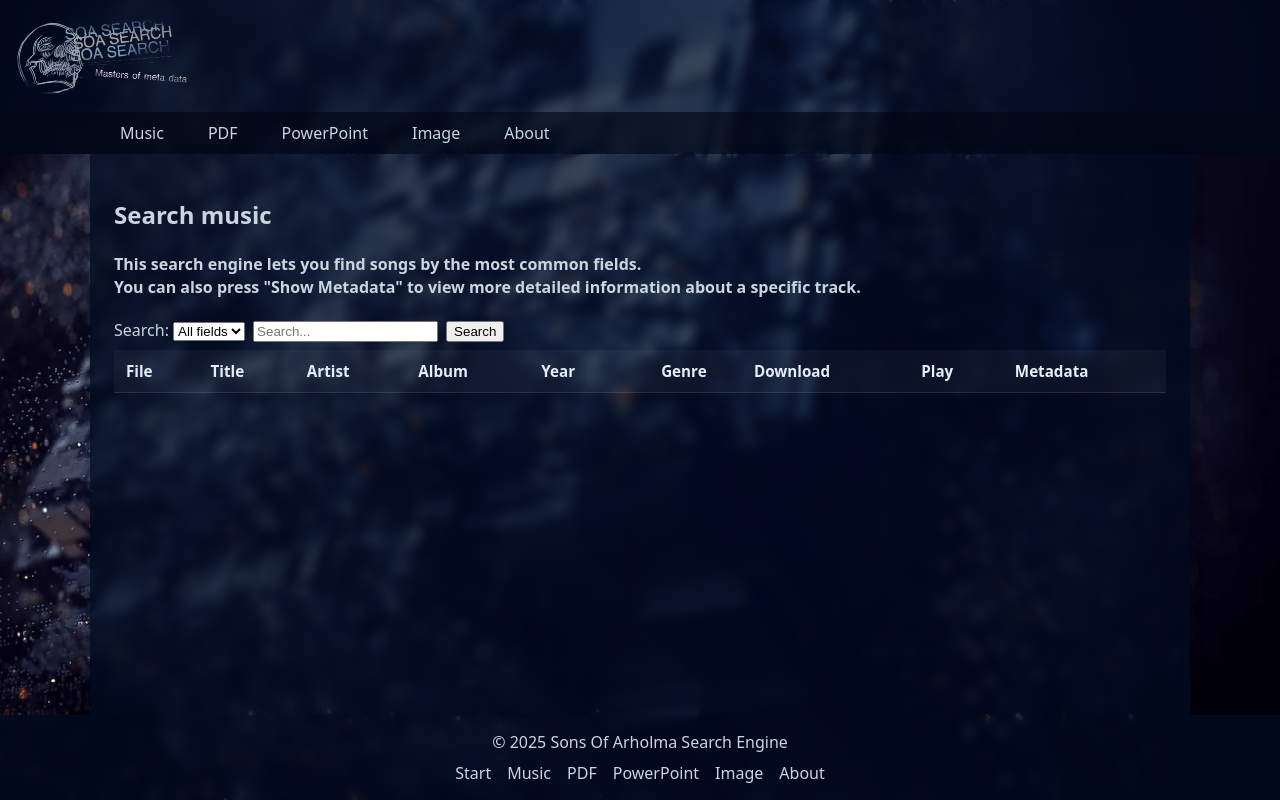
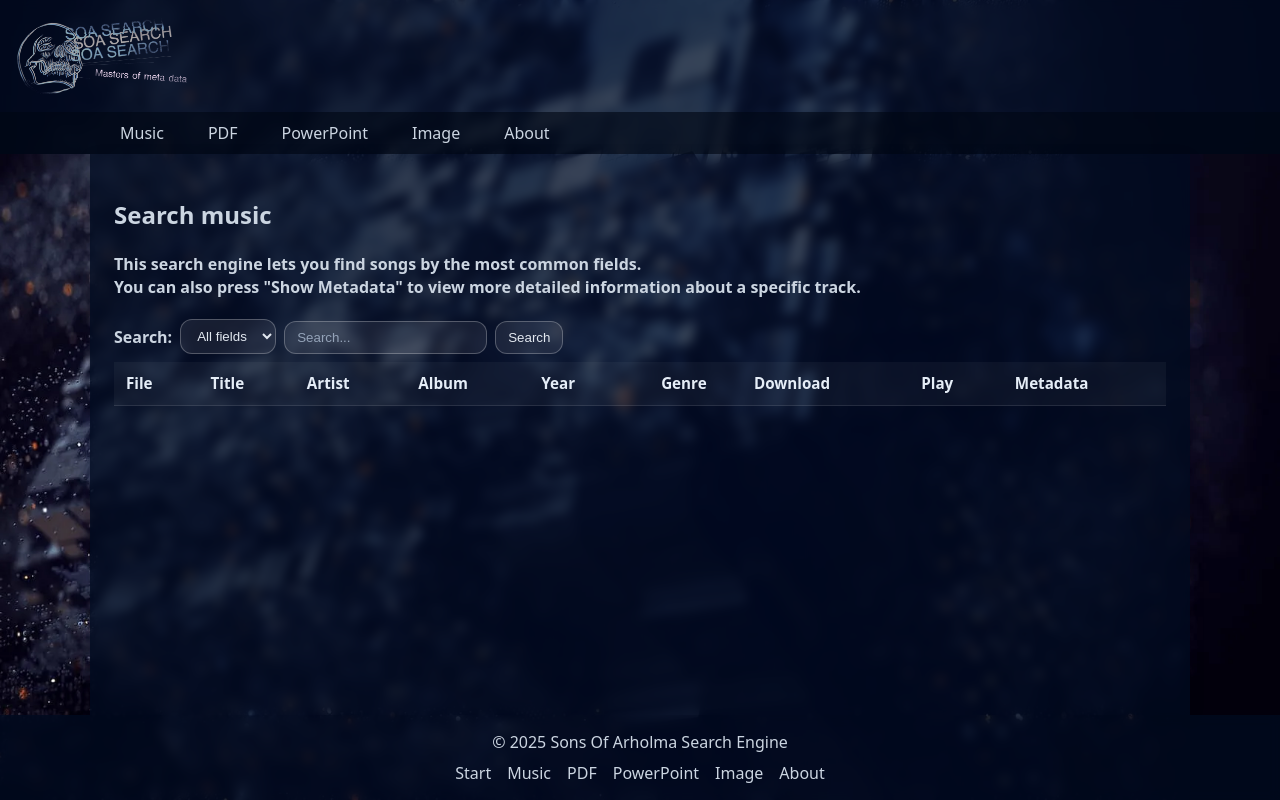
Before and after one commit to JohanTran94/Metadata-Projekt, a website: page public/index.html in a window 1280 px wide. Both pictures are taken after a click on the link 239 px from the left and 402 px from the top of the page. Drawn offline with Linux system fonts and the light colour scheme; no server answers.

Commit message:
update frontend for image and music

```diff
--- a/public/style.css
+++ b/public/style.css
@@ -184,12 +184,10 @@ body {
   text-decoration: underline;
 }
 
-/* ==== Image page (theme-aligned, no white panels) ==== */
 #image-page {
   color: #e2e8f0;
 }
 
-/* chữ sáng như trang khác */
 #image-page h2 {
   margin: 0 0 8px;
   color: #e2e8f0;
@@ -230,12 +228,10 @@ body {
   gap: 12px;
 }
 
-/* Inputs & selects – khớp theme tối */
 #image-page input,
 #image-page select {
   padding: 8px 10px;
   background: rgba(255, 255, 255, 0.08);
-  /* như các trang khác */
   color: #e2e8f0;
   border: 1px solid rgba(255, 255, 255, 0.25);
   border-radius: 8px;
@@ -251,7 +247,6 @@ body {
   border-color: rgba(255, 255, 255, 0.45);
 }
 
-/* Nút Search/Metadata/Play… thống nhất */
 #image-page .btn,
 #image-page button {
   padding: 8px 12px;
@@ -282,13 +277,11 @@ body {
   text-decoration: underline;
 }
 
-/* Table – bỏ nền trắng, viền nhẹ như trang Music/PDF */
 #image-page table {
   width: 100%;
   border-collapse: collapse;
   margin-top: 16px;
   background: transparent;
-  /* <— quan trọng */
   color: #e2e8f0;
 }
 
@@ -301,7 +294,6 @@ body {
 
 #image-page th {
   background: transparent;
-  /* không panel trắng */
   color: #e2e8f0;
   font-weight: 700;
 }
@@ -320,7 +312,6 @@ body {
   display: none !important;
 }
 
-/* Modal – theo theme tối, không panel trắng */
 #image-page .modal {
   position: fixed;
   inset: 0;
@@ -344,7 +335,6 @@ body {
   max-height: 86vh;
   margin: 8vh auto 0;
   background: rgba(1, 11, 33, 0.9);
-  /* tối, đồng bộ */
   color: #e2e8f0;
   border: 1px solid rgba(255, 255, 255, 0.18);
   border-radius: 12px;
@@ -479,3 +469,48 @@ body {
   border-color: rgba(246, 233, 212, 0.55);
   color: #0b1220;
 }
+
+/* ==== Shared search controls skin (all pages) ==== */
+.controls {
+  display: flex;
+  flex-wrap: wrap;
+  gap: 8px;
+  align-items: center;
+}
+
+.controls label {
+  display: inline-flex;
+  align-items: center;
+  gap: 8px;
+  color: #cbd5e1;
+  font-weight: 600;
+}
+
+.controls input,
+.controls select {
+  padding: 8px 12px;
+  background: rgba(255, 255, 255, 0.08);
+  color: #e2e8f0;
+  border: 1px solid rgba(255, 255, 255, 0.25);
+  border-radius: 12px;
+  outline: none;
+}
+
+.controls input::placeholder {
+  color: #94a3b8;
+}
+
+.controls button,
+.controls .btn {
+  padding: 8px 12px;
+  border: 1px solid rgba(255, 255, 255, 0.25);
+  background: rgba(255, 255, 255, 0.08);
+  color: #e2e8f0;
+  border-radius: 12px;
+  cursor: pointer;
+}
+
+.controls button:hover,
+.controls .btn:hover {
+  background: rgba(255, 255, 255, 0.14);
+}
```
